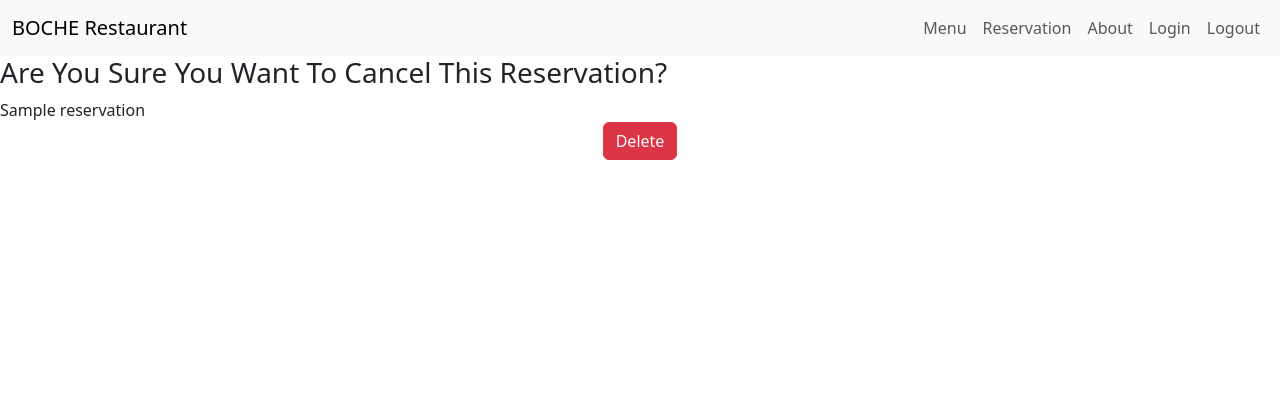
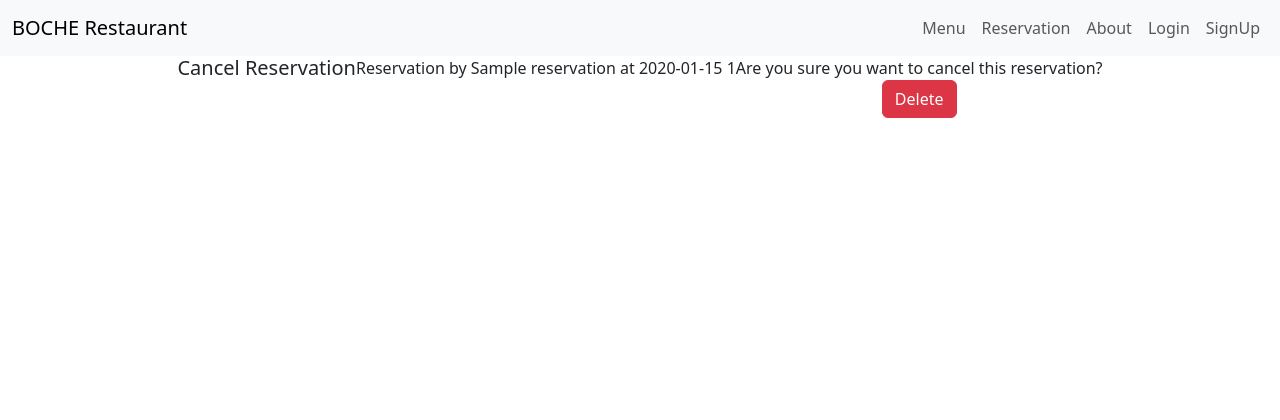
Before and after one commit to F-Clement/BOCHERestaurant, a Django app: page /delete_reservation/1 in a window 1280 px wide. Shown: the top 420 px of the page. Run offline with Django 3.2, Linux system fonts and the light colour scheme; tables that the repository leaves empty hold one stand-in row (values such as "Sample post").

Commit message:
Add login required to make a reservation

```diff
--- a/reservation/admin.py
+++ b/reservation/admin.py
@@ -6,4 +6,5 @@ from .models import Reservation
 
 @admin.register(Reservation)
 class ReservationAdmin(admin.ModelAdmin):
-    list_display = ('reservation_name', 'reservation_email')
+    list_display = ('reservation_name', 'reservation_email',
+                    'phone_number', 'reservation_date', 'reservation_time')
--- a/reservation/models.py
+++ b/reservation/models.py
@@ -23,4 +23,4 @@ class Reservation(models.Model):
     # In case a user makes more than one reservation they should follow an order
 
     def __str__(self):
-        return self.reservation_name
+        return self.reservation_name + " at " + str(self.reservation_date) + " " + str(self.reservation_time)
--- a/reservation/views.py
+++ b/reservation/views.py
@@ -2,6 +2,8 @@ from django.shortcuts import render, redirect, get_object_or_404
 from django.views import generic
 from .models import Reservation
 from .forms import ReservationForm
+from django.contrib.auth.decorators import login_required
+from django.utils.decorators import method_decorator
 
 
 # Create your views here.
@@ -10,6 +12,7 @@ class HomePage(generic.TemplateView):
     template_name = "index.html"
 
 
+@method_decorator(login_required, name='dispatch')
 class AddReservation(generic.edit.CreateView):
     template_name = "add_reservation.html"
     form_class = ReservationForm
--- a/templates/base.html
+++ b/templates/base.html
@@ -44,12 +44,18 @@
             <li class="nav-item">
               <a class="nav-link" href="#">About</a>
             </li>
+            {% if user.is_authenticated %}
             <li class="nav-item">
-              <a class="nav-link" href="#">Login</a>
+              <a class="nav-link" href="/accounts/logout">Logout</a>
+            </li>
+            {% else %}
+            <li class="nav-item">
+              <a class="nav-link" href="/accounts/login">Login</a>
             </li>
             <li class="nav-item">
-              <a class="nav-link" href="#">Logout</a>
+              <a class="nav-link" href="/accounts/signup">SignUp</a>
             </li>
+            {% endif %}
           </ul>
         </div>
       </div>
--- a/templates/delete_reservation.html
+++ b/templates/delete_reservation.html
@@ -1,12 +1,19 @@
 {% extends "base.html" %} {% load static %} {% block content %}
-<h3>Are You Sure You Want To Cancel This Reservation?</h3>
-{{ reservation }}
+<div class="container-fluid">
+  <div class="d-flex justify-content-center">
+    <div>
+      <h5>Cancel Reservation</h5>
+    </div>
+    <span>Reservation by {{ reservation }}</span>
+    <hr />
     <form method="POST">
       {% csrf_token %}
+      <span>Are you sure you want to cancel this reservation?</span>
       <div class="text-center">
         <input type="submit" class="btn btn-danger" value="Delete" />
       </div>
       <div class="text-center"></div>
     </form>
-
+  </div>
+</div>
 {% endblock %}
```
Lines whose indentation alone changed are shown as unchanged.
